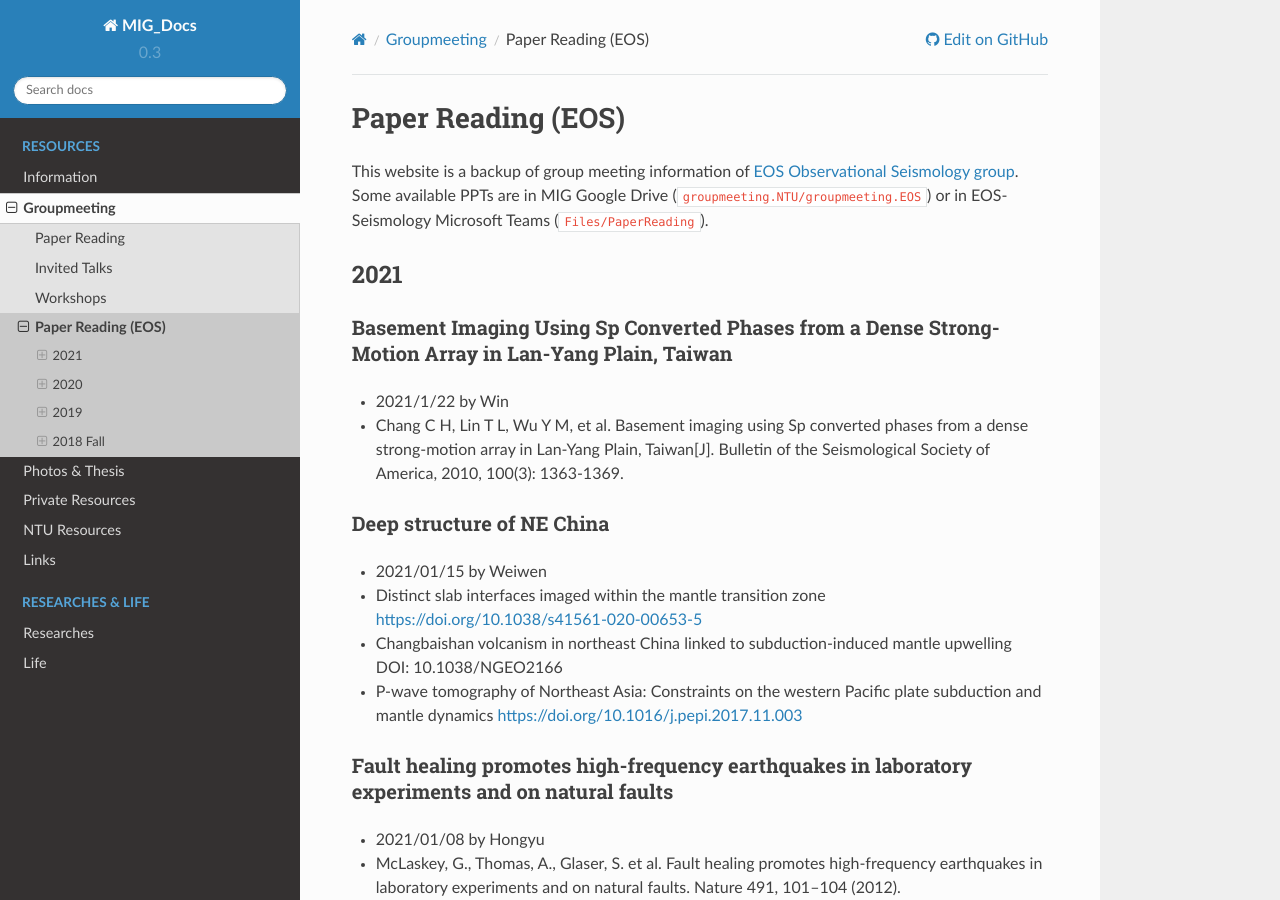
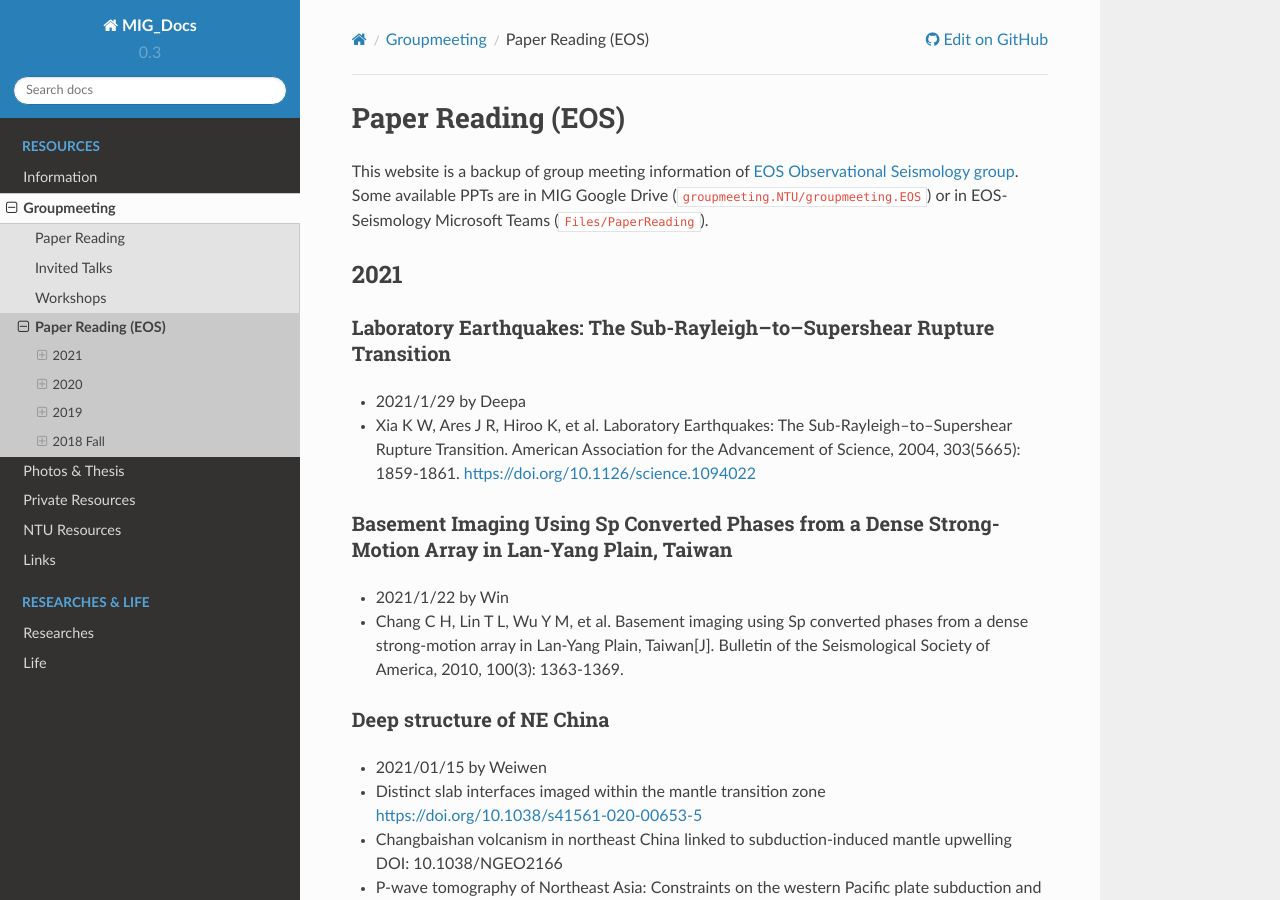
Before and after one commit to MIGG-NTU/MIG_Docs, a Sphinx documentation site: the page built from source/groupmeeting/paper-reading-EOS.rst, in a window 1280 px wide and 900 px high. Built offline with Sphinx 7.4.7 and the Read the Docs theme 2.0.0, drawn with Linux system fonts in a browser that asks for light colours.

Commit message:
Update paper-reading-EOS.rst (#41)

```diff
--- a/source/groupmeeting/paper-reading-EOS.rst
+++ b/source/groupmeeting/paper-reading-EOS.rst
@@ -5,6 +5,13 @@ This website is a backup of group meeting information of `EOS Observational Seis
 
 2021
 ----
+
+Laboratory Earthquakes: The Sub-Rayleigh–to–Supershear Rupture Transition
+++++++++++++++++++++++++++++++++++++++++++++++++++++++++++++++++++++++++++++++++++++++++++++++++++++++
+
+- 2021/1/29 by Deepa
+
+- Xia K W, Ares J R, Hiroo K, et al. Laboratory Earthquakes: The Sub-Rayleigh–to–Supershear Rupture Transition. American Association for the Advancement of Science, 2004, 303(5665): 1859-1861. https://doi.org/10.1126/science.1094022
 
 Basement Imaging Using Sp Converted Phases from a Dense Strong-Motion Array in Lan-Yang Plain, Taiwan
 ++++++++++++++++++++++++++++++++++++++++++++++++++++++++++++++++++++++++++++++++++++++++++++++++++++++
```
